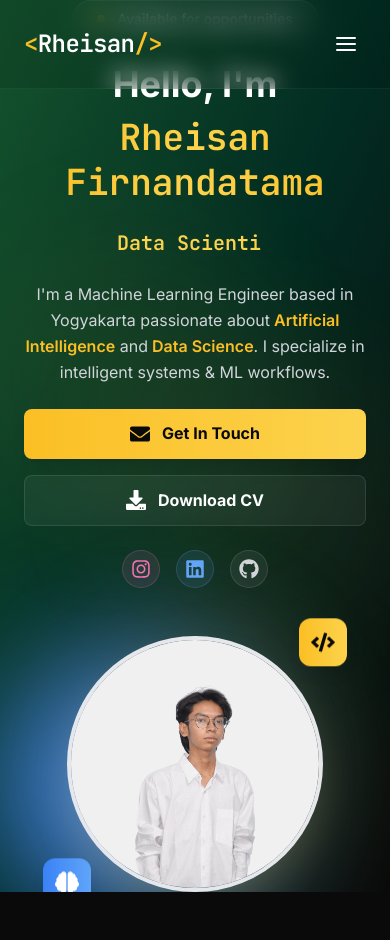
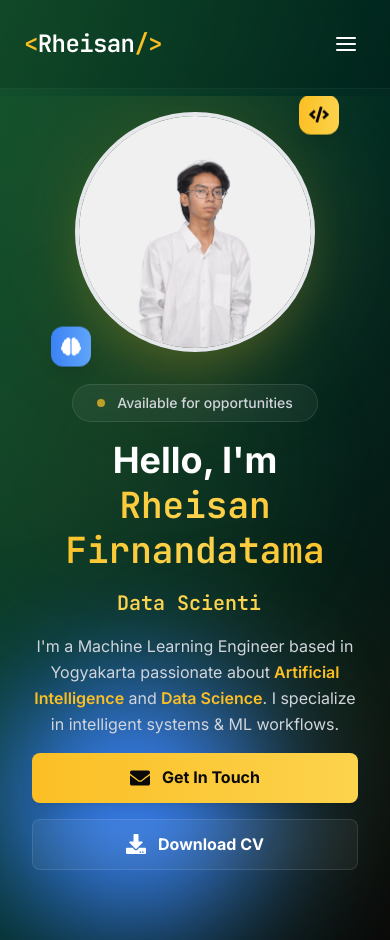
Before and after one commit to xxyyzzpp/dump1, a React (Vite) app: page / in a window 390 px wide. Before the commit the page ends 892 px from the top, so only its background shows below. Built offline with nearby package versions, Linux system fonts and the light colour scheme.

Commit message:
Fix Mobile Layout and Full Screen

```diff
--- a/src/components/Home/Hero.jsx
+++ b/src/components/Home/Hero.jsx
@@ -44,36 +44,31 @@ const Hero = () => {
   ];
 
   return (
-    <section className="relative text-white min-h-screen flex items-center overflow-hidden">
-      {/* Background Elements */}
-      <div className="absolute inset-0 overflow-hidden pointer-events-none">
-        <div className="absolute top-1/4 right-1/4 w-80 h-80 bg-primary-400 rounded-full blur-3xl opacity-5 animate-float" />
-        <div className="absolute bottom-1/4 left-1/4 w-80 h-80 bg-primary-300 rounded-full blur-3xl opacity-5 animate-float" style={{ animationDelay: '2s' }} />
-        <div className="absolute top-3/4 right-1/3 w-64 h-64 bg-blue-500 rounded-full blur-3xl opacity-3 animate-float" style={{ animationDelay: '4s' }} />
-      </div>
+    <section className="relative bg-gradient-to-br from-green-900 via-emerald-950 to-neutral-950 text-white
+                   h-screen lg:h-[100vh] min-h-[100svh] overflow-auto">
+      {/* Background */}
+      <div className="absolute inset-0 bg-transparent z-0 pointer-events-none" />
+      <div className="absolute top-1/4 right-1/4 w-80 h-80 z-0 bg-primary-400 rounded-full blur-3xl opacity-5 animate-float" />
+      <div className="absolute bottom-0 left-1/4 w-80 h-80 z-0 bg-primary-300 rounded-full blur-3xl opacity-5 animate-float" style={{ animationDelay: '2s' }} />
+      <div className="absolute bottom-0 right-1/3 w-64 h-64 z-0 bg-blue-500 rounded-full blur-3xl opacity-3 animate-float" style={{ animationDelay: '4s' }} />
 
-      {/* Main Content */}
-      <div className="relative z-10 container-custom py-20">
-        <div className="grid grid-cols-1 lg:grid-cols-2 gap-12 items-center">
-
-          {/* Left Section - Content */}
-          <div className="space-y-6 text-center lg:text-left" data-aos="fade-up">
-            {/* Status Badge */}
+      {/* Content */}
+      <div className="relative z-10 container-custom py-8 flex items-center min-h-[100dvh] lg:min-h-0">
+        <div className="grid grid-cols-1 lg:grid-cols-2 gap-8 items-center w-full">
+          {/* Left - Content (Order 2 on mobile, 1 on desktop) */}
+          <div className="space-y-4 text-center lg:text-left order-2 lg:order-1 px-2" data-aos="fade-up">
             <div className="inline-flex items-center gap-3 px-6 py-2 bg-white/5 backdrop-blur-sm border border-white/10 rounded-full hover:border-primary-400/30 transition-all duration-300">
               <div className="w-2 h-2 bg-primary-400 rounded-full animate-pulse" />
               <span className="text-sm font-medium text-gray-300">Available for opportunities</span>
             </div>
 
-            {/* Main Heading */}
             <h1 className="text-4xl md:text-5xl lg:text-6xl font-bold leading-tight">
               Hello, I'm
-              <span className="block bg-gradient-to-r from-primary-400 via-primary-300 to-primary-400 bg-clip-text text-transparent font-mono mt-2">
+              <span className="block bg-gradient-to-r from-primary-400 via-primary-300 to-primary-400 bg-clip-text text-transparent font-mono">
                 Rheisan Firnandatama
               </span>
             </h1>
-
-            {/* Typewriter */}
-            <div className="text-xl md:text-2xl font-bold text-primary-300 font-mono">
+            <div className="text-xl md:text-2xl font-bold text-primary-300 font-mono mt-2">
               <Typewriter
                 words={["ML Engineer", "Data Scientist", "AI Enthusiast"]}
                 loop={true}
@@ -85,14 +80,13 @@ const Hero = () => {
               />
             </div>
 
-            {/* Description */}
             <p className="text-base md:text-lg text-gray-300 leading-relaxed max-w-xl mx-auto lg:mx-0" data-aos="fade-up" data-aos-delay="200">
               I'm a Machine Learning Engineer based in Yogyakarta passionate about
               <span className="text-primary-400 font-semibold"> Artificial Intelligence</span> and
               <span className="text-primary-400 font-semibold"> Data Science</span>. I specialize in intelligent systems & ML workflows.
             </p>
 
-            {/* Action Buttons */}
+            {/* Buttons */}
             <div className="flex flex-col sm:flex-row gap-4 justify-center lg:justify-start" data-aos="fade-up" data-aos-delay="400">
               <Link
                 to="/contact"
@@ -115,8 +109,8 @@ const Hero = () => {
               </button>
             </div>
 
-            {/* Social Links */}
-            <div className="flex justify-center lg:justify-start gap-4" data-aos="fade-up" data-aos-delay="500">
+            {/* Social Icons */}
+            <div className="flex justify-center lg:justify-start gap-4 mt-4" data-aos="fade-up" data-aos-delay="500">
               {socialLinks.map((link, index) => (
                 <a
                   key={index}
@@ -132,14 +126,11 @@ const Hero = () => {
             </div>
           </div>
 
-          {/* Right Section - Profile Image */}
-          <div className="flex justify-center lg:justify-end" data-aos="fade-up" data-aos-delay="300">
+          {/* Right - Image (Order 1 on mobile, 2 on desktop) */}
+          <div className="flex justify-center lg:justify-end order-1 lg:order-2" data-aos="fade-up" data-aos-delay="300">
             <div className="relative">
-              {/* Glow Effect */}
               <div className="absolute inset-0 bg-gradient-to-r from-primary-400 to-primary-300 rounded-full blur-3xl opacity-20 animate-pulse-glow" />
-
-              {/* Profile Image Container */}
-              <div className="relative w-64 h-64 md:w-80 md:h-80 lg:w-96 lg:h-96">
+              <div className="relative w-60 h-60 md:w-64 md:h-64 lg:w-72 lg:h-72">
                 <div className="w-full h-full rounded-full overflow-hidden border-4 border-gradient-to-r from-primary-400 to-primary-300 shadow-2xl shadow-primary-400/20 hover:shadow-primary-400/30 transition-all duration-700">
                   <img
                     src="portfolio.gif"
@@ -147,18 +138,15 @@ const Hero = () => {
                     className="w-full h-full object-cover hover:scale-105 transition-transform duration-700"
                   />
                 </div>
-
-                {/* Floating Icons */}
-                <div className="absolute -top-4 -right-6 w-12 h-12 bg-gradient-to-r from-primary-400 to-primary-300 rounded-xl flex items-center justify-center animate-bounce shadow-lg" style={{ animationDelay: '1s' }}>
-                  <FaCode className="w-6 h-6 text-dark-950" />
+                <div className="absolute -top-4 -right-6 w-10 h-10 bg-gradient-to-r from-primary-400 to-primary-300 rounded-xl flex items-center justify-center animate-bounce shadow-lg" style={{ animationDelay: '1s' }}>
+                  <FaCode className="w-5 h-5 text-dark-950" />
                 </div>
-                <div className="absolute -bottom-4 -left-6 w-12 h-12 bg-gradient-to-r from-blue-500 to-blue-400 rounded-xl flex items-center justify-center animate-bounce shadow-lg" style={{ animationDelay: '2s' }}>
-                  <FaBrain className="w-6 h-6 text-white" />
+                <div className="absolute -bottom-4 -left-6 w-10 h-10 bg-gradient-to-r from-blue-500 to-blue-400 rounded-xl flex items-center justify-center animate-bounce shadow-lg" style={{ animationDelay: '2s' }}>
+                  <FaBrain className="w-5 h-5 text-white" />
                 </div>
               </div>
             </div>
           </div>
-
         </div>
       </div>
     </section>
--- a/src/pages/Home.jsx
+++ b/src/pages/Home.jsx
@@ -4,7 +4,7 @@ import Hero from "../components/Home/Hero";
 
 const Home = () => {
   return (
-    <div className="bg-gradient-to-br from-green-900 via-emerald-950 to-neutral-950 min-h-screen">
+    <div id="home" className="pt-24">
       <Navbar />
       <Hero />
     </div>
```
